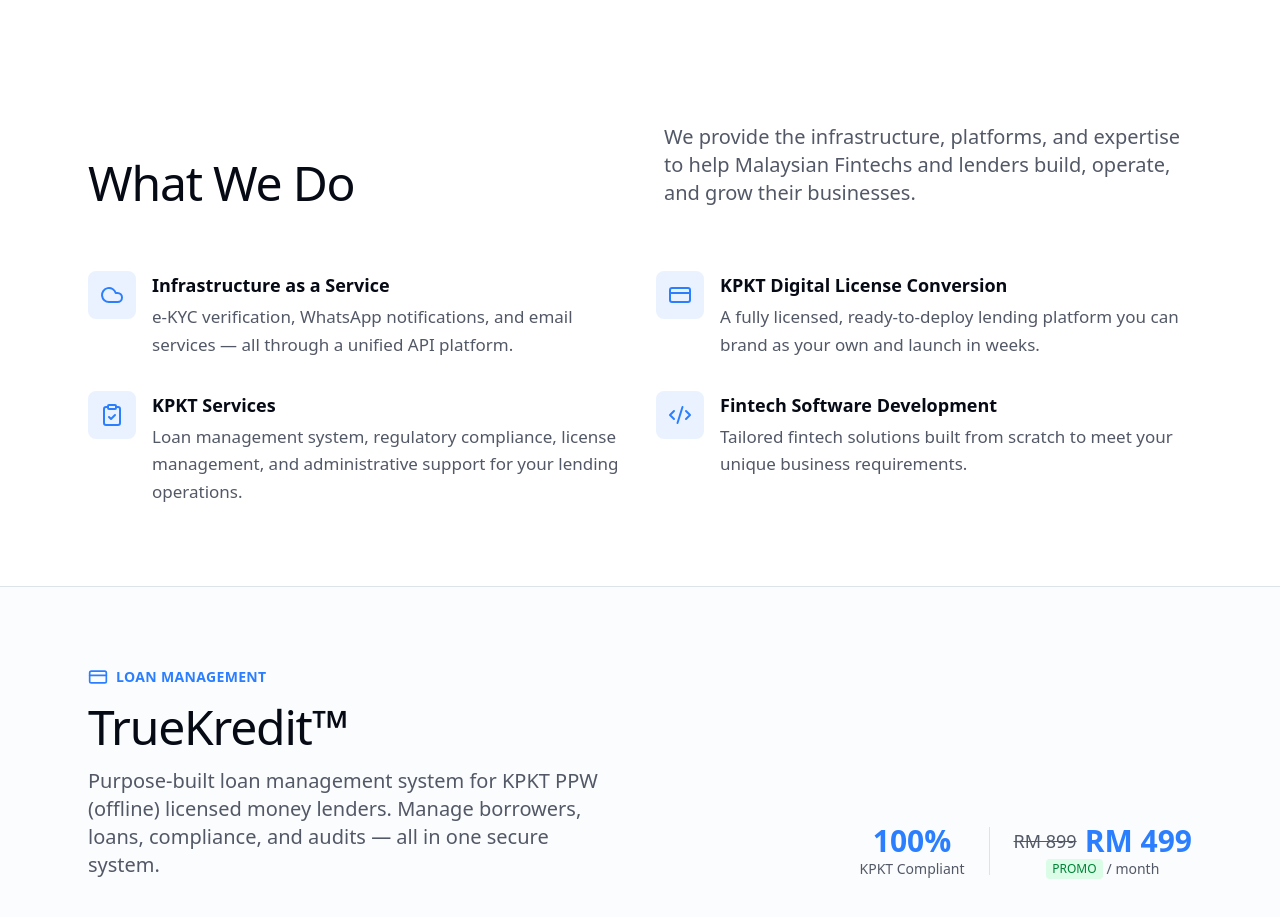
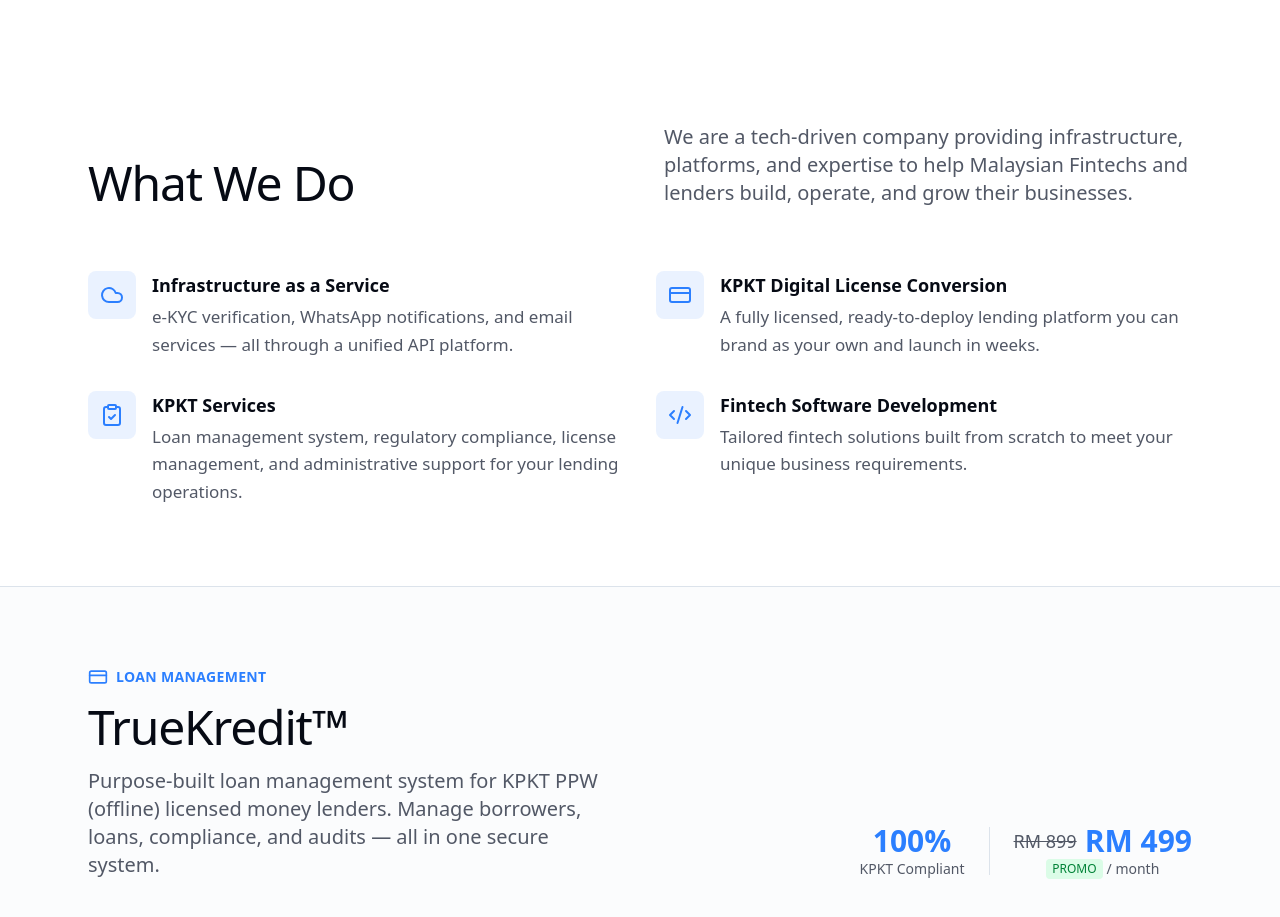
Before and after one commit to Ivancky42/truestack, a Next.js app: page / in a window 1280 px wide. Shown: the part 1040-1957 px from the top of the page. Built offline with nearby package versions, Linux system fonts and the light colour scheme; a web font is replaced by a local one.

Commit message:
Update company description in WhatWeDo component to emphasize tech-driven approach, enhancing clarity about services offered to Malaysian Fintechs and lenders.

```diff
--- a/components/sections/what-we-do.tsx
+++ b/components/sections/what-we-do.tsx
@@ -81,7 +81,7 @@ export function WhatWeDo() {
             transition={{ duration: 0.5, delay: 0.1 }}
           >
             <p className="text-lg text-muted-foreground md:text-xl">
-              We provide the infrastructure, platforms, and expertise to help
+              We are a tech-driven company providing infrastructure, platforms, and expertise to help
               Malaysian Fintechs and lenders build, operate, and grow their businesses.
             </p>
           </motion.div>
```
